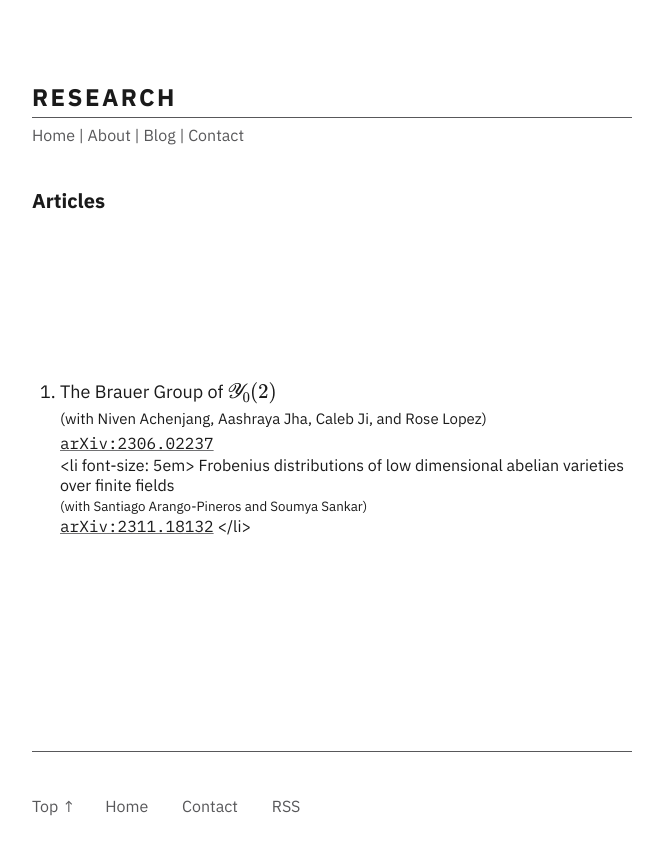
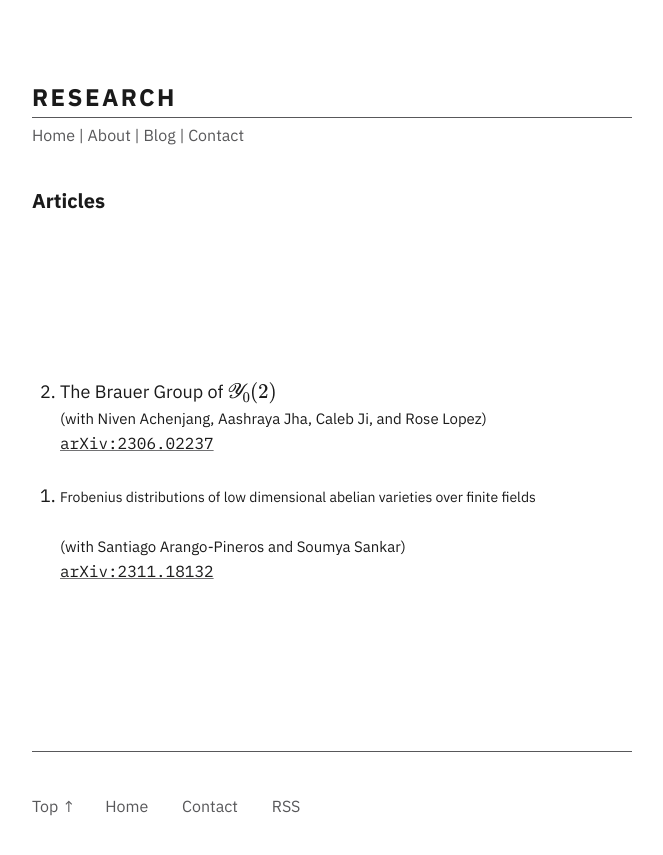
Before and after one commit to junkquill/junkquill.github.io, a Jekyll site: the page built from _pages/research.md, in a window 1280 px wide. Shown: the top 855 px of the page, without its empty margins (308-971 px from the left). Built offline with Jekyll 4.4.1, drawn with Linux system fonts in a browser that asks for light colours; formulas are drawn with MathJax 3.

Commit message:
research-text-size-2

```diff
--- a/_pages/research.md
+++ b/_pages/research.md
@@ -20,7 +20,7 @@
     <small>(with Niven Achenjang, Aashraya Jha, Caleb Ji, and Rose Lopez) </small><br>
     <a href="https://arxiv.org/abs/2306.02237"><code>arXiv:2306.02237</code></a> </li>
 
-<li font-size: 5em> Frobenius distributions of low dimensional abelian varieties over finite fields<br>
+<li> <p style="font-size:14px">Frobenius distributions of low dimensional abelian varieties over finite fields</p><br>
     <small>(with Santiago Arango-Pineros and Soumya Sankar)</small><br>
     <a href="https://arxiv.org/abs/2311.18132"><code>arXiv:2311.18132</code></a> </li>
 </ol>
```
